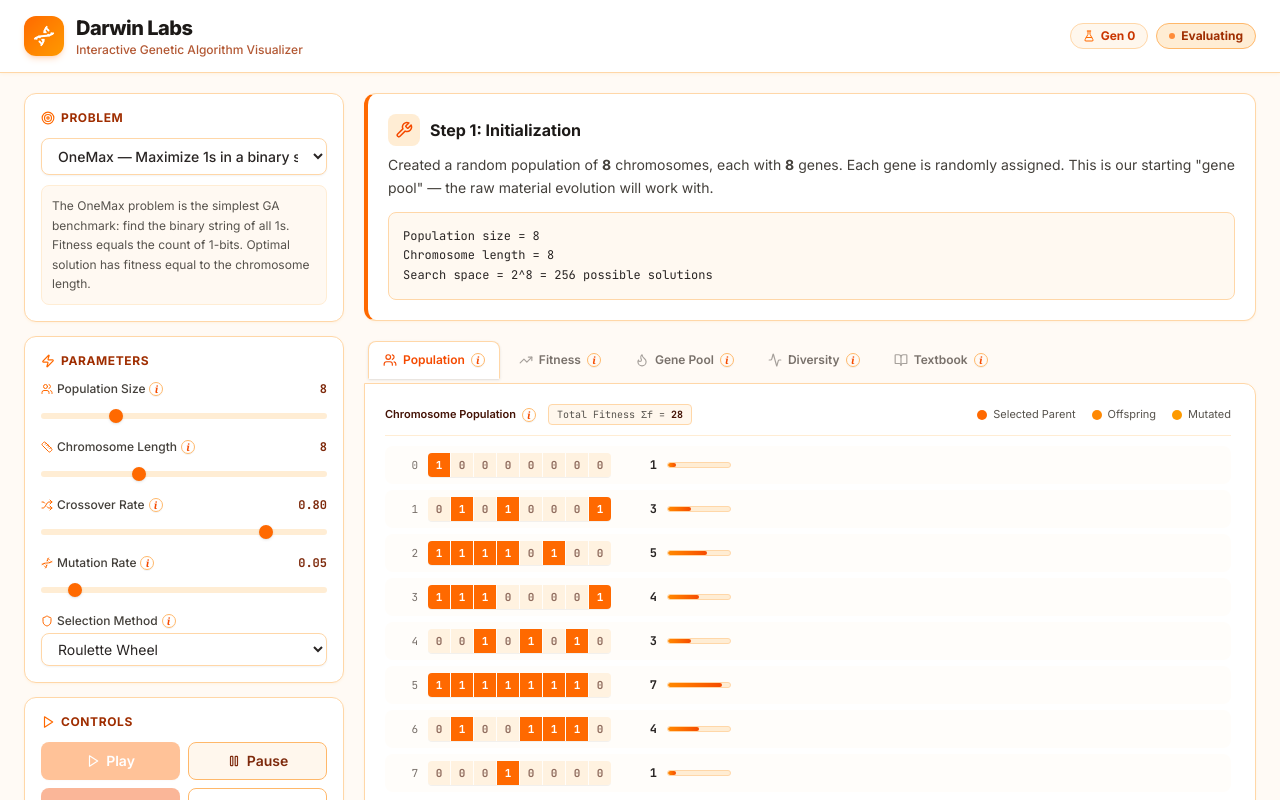
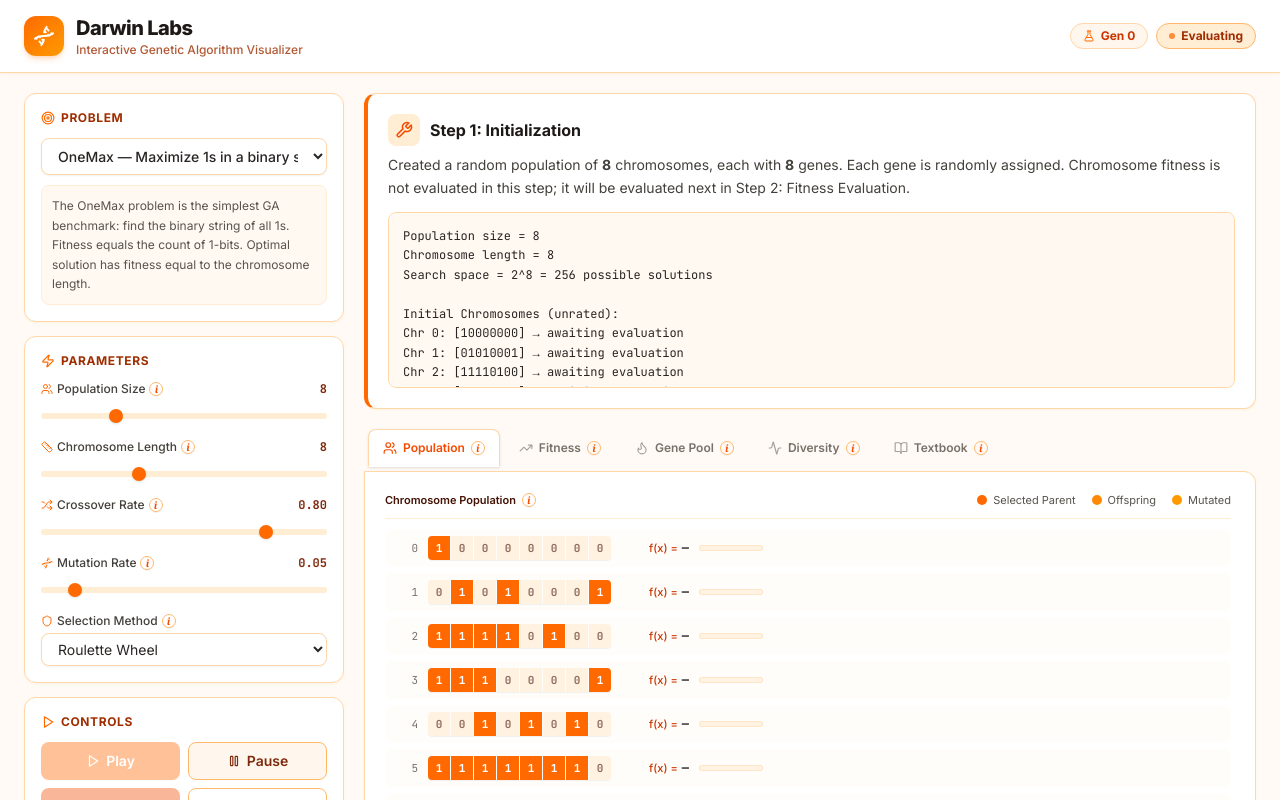
Before and after one commit to Chabil-Krishna/darwin-labs, a React (Vite) app: page / in a window 1280 px wide. Both pictures are taken after a click on the button "Play". Shown: the top 800 px of the page. Built offline with nearby package versions, Linux system fonts and the light colour scheme; the HTML template or start-up script is replaced by a standard one.

Commit message:
feat: decouple fitness evaluation to Step 2 and display f(x)= beside fitness values

```diff
--- a/src/components/PopulationView.jsx
+++ b/src/components/PopulationView.jsx
@@ -73,8 +73,9 @@ export default function PopulationView({ state, params }) {
                   x={parseInt(chr.join(''), 2)}
                 </span>
               )}
-              <span className="font-mono text-xs font-bold text-stone-800 min-w-[36px] text-right shrink-0">
-                {state.fitnesses[i] ?? '?'}
+              <span className="font-mono text-xs font-bold text-stone-800 shrink-0 whitespace-nowrap min-w-[68px] text-right">
+                <span className="text-orange-700 font-sans font-medium text-[11px] mr-1">f(x) =</span>
+                <span>{state.fitnesses[i] !== undefined ? state.fitnesses[i] : '—'}</span>
               </span>
               <FitnessBar value={state.fitnesses[i]} max={def.maxFitness(chrLen)} />
               {badge}
@@ -126,7 +127,10 @@ export default function PopulationView({ state, params }) {
                 >
                   <span className="text-[11px] text-stone-500 font-mono w-5 text-right shrink-0">O{i}</span>
                   <ChromosomeDisplay chr={chr} problem={params.problem} target={target} crossoverPoint={cp} mutatedBits={mutBits} />
-                  <span className="font-mono text-xs font-bold text-stone-800 min-w-[36px] text-right shrink-0">{fitness}</span>
+                  <span className="font-mono text-xs font-bold text-stone-800 shrink-0 whitespace-nowrap min-w-[68px] text-right">
+                    <span className="text-orange-700 font-sans font-medium text-[11px] mr-1">f(x) =</span>
+                    <span>{fitness}</span>
+                  </span>
                   <FitnessBar value={fitness} max={def.maxFitness(chrLen)} />
                   {cp > 0 && (
                     <span className="text-[10px] text-orange-600 font-bold shrink-0">cut @{cp}</span>
@@ -184,7 +188,11 @@ function ChromosomeDisplay({ chr, problem, target, crossoverPoint, mutatedBits =
 }
 
 function FitnessBar({ value, max }) {
-  if (value === undefined || value === null) return null;
+  if (value === undefined || value === null) {
+    return (
+      <div className="w-16 h-1.5 rounded-full bg-orange-100/60 border border-orange-200/50 overflow-hidden shrink-0" />
+    );
+  }
   const pct = max > 0 ? Math.min((value / max) * 100, 100) : 0;
   return (
     <div className="w-16 h-1.5 rounded-full bg-orange-100 border border-orange-200 overflow-hidden shrink-0">
--- a/src/hooks/useGAEngine.js
+++ b/src/hooks/useGAEngine.js
@@ -104,20 +104,19 @@ export default function useGAEngine() {
       // === IDLE → Initialize ===
       if (prev.phase === 'idle') {
         const population = createRandomPopulation(p.problem, p.popSize, chrLen, target);
-        const fitnesses = evaluatePopulation(population, p.problem, target);
-        const history = recordHistory(population, fitnesses, { best: [], avg: [], worst: [], diversity: [] });
 
         return {
           ...initialState,
           population,
-          fitnesses,
-          history,
+          fitnesses: [],
+          history: { best: [], avg: [], worst: [], diversity: [] },
           phase: 'evaluate',
           stepLog: {
             stepType: 'init',
             title: 'Step 1: Initialization',
-            text: `Created a random population of <b>${p.popSize}</b> chromosomes, each with <b>${chrLen}</b> genes. Each gene is randomly assigned. This is our starting "gene pool" — the raw material evolution will work with.`,
-            details: `Population size = ${p.popSize}\nChromosome length = ${chrLen}\nSearch space = ${problemDef.alleles.length}^${chrLen} = ${BigInt(problemDef.alleles.length) ** BigInt(chrLen)} possible solutions`,
+            text: `Created a random population of <b>${p.popSize}</b> chromosomes, each with <b>${chrLen}</b> genes. Each gene is randomly assigned. Chromosome fitness is not evaluated in this step; it will be evaluated next in Step 2: Fitness Evaluation.`,
+            details: `Population size = ${p.popSize}\nChromosome length = ${chrLen}\nSearch space = ${problemDef.alleles.length}^${chrLen} = ${BigInt(problemDef.alleles.length) ** BigInt(chrLen)} possible solutions\n\nInitial Chromosomes (unrated):\n` +
+              population.map((c, i) => `Chr ${i}: [${c.join('')}] → awaiting evaluation`).join('\n'),
             phaseColor: 'blue',
           },
         };
@@ -129,10 +128,12 @@ export default function useGAEngine() {
         const maxF = Math.max(...fitnesses);
         const avgF = (fitnesses.reduce((a, b) => a + b, 0) / fitnesses.length).toFixed(2);
         const converged = maxF >= problemDef.maxFitness(chrLen);
+        const history = recordHistory(prev.population, fitnesses, prev.history);
 
         return {
           ...prev,
           fitnesses,
+          history,
           selected: [],
           mutatedIndices: [],
           mutatedBitsMap: {},
@@ -147,7 +148,7 @@ export default function useGAEngine() {
               ? `Optimal chromosome found with maximum fitness of <b class="text-orange-600 font-bold">${maxF}</b>. The algorithm has successfully converged!`
               : `Each chromosome is scored by the fitness function. Best: <b class="text-orange-600 font-bold">${maxF}</b>, Average: <b>${avgF}</b>.`,
             details: prev.population
-              .map((c, i) => `Chr ${i}: [${c.join('')}] → fitness = ${fitnesses[i]}`)
+              .map((c, i) => `Chr ${i}: [${c.join('')}] → f(x) = ${fitnesses[i]}`)
               .join('\n'),
             phaseColor: 'emerald',
           },
@@ -296,32 +297,26 @@ export default function useGAEngine() {
       // === REPLACE ===
       if (prev.phase === 'replace') {
         const trimmedPop = [...prev.offspring].slice(0, p.popSize);
-        const fitnesses = evaluatePopulation(trimmedPop, p.problem, target);
         const generation = prev.generation + 1;
-        const history = recordHistory(trimmedPop, fitnesses, prev.history);
-        const maxF = Math.max(...fitnesses);
-        const converged = maxF >= problemDef.maxFitness(chrLen);
 
         return {
           ...prev,
           population: trimmedPop,
-          fitnesses,
+          fitnesses: [],
           generation,
-          history,
           selected: [],
           offspring: [],
           mutatedIndices: [],
           mutatedBitsMap: {},
           crossoverPoints: [],
-          phase: converged ? 'converged' : 'evaluate',
-          converged,
+          phase: 'evaluate',
+          converged: false,
           stepLog: {
-            stepType: converged ? 'converged' : 'replace',
-            title: converged ? `Convergence Achieved — Generation ${generation}` : `Step 6: Replacement — Generation ${generation}!`,
-            text: converged
-              ? `The new generation produced the optimal solution with maximum fitness <b class="text-orange-600 font-bold">${maxF}</b>! The algorithm has fully converged.`
-              : `The old population is replaced entirely by the <b>${prev.offspring.length}</b> new offspring. The cycle continues: Evaluate → Select → Crossover → Mutate → Replace.`,
-            details: `Generation ${generation}\nBest fitness: ${maxF}\nBest: [${trimmedPop[fitnesses.indexOf(maxF)].join('')}]`,
+            stepType: 'replace',
+            title: `Step 6: Replacement — Generation ${generation}!`,
+            text: `The old population is replaced entirely by the <b>${prev.offspring.length}</b> new offspring to form Generation ${generation}. The new generation will be evaluated in the next step.`,
+            details: `Generation ${generation}\nPopulation size: ${trimmedPop.length} candidate solutions.\n\nNew generation chromosomes:\n` +
+              trimmedPop.map((c, i) => `Chr ${i}: [${c.join('')}] → awaiting evaluation`).join('\n'),
             phaseColor: 'violet',
           },
         };
```
